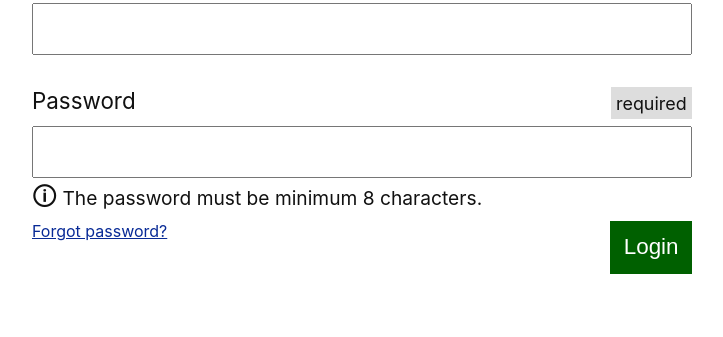
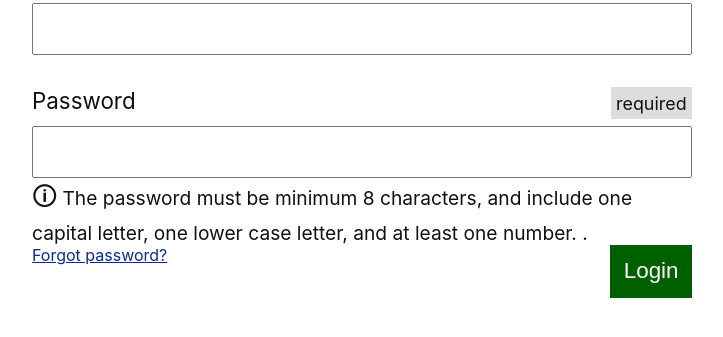
Before and after one commit to mohsenmahjoobnia/Access_m, a plain HTML site: page index.html in a window 1280 px wide. Shown: the part 117-454 px from the top of the page, without its empty margins (278-1001 px from the left). Drawn offline with Linux system fonts and the light colour scheme.

Commit message:
Update index.html

```diff
--- a/index.html
+++ b/index.html
@@ -25,7 +25,8 @@
                 <span class="form_required">required</span>
             </label>
             <input class="form_input" id="password" type="password" name="password" required pattern="(?=.*\d)(?=.*[a-z])(?=.*[A-Z]).{8,}" title="Password must include one capital letter, one lower case letter, and at least one number." aria-describedby="passwordHint" autocomplete="current-password">
-            <p class="form_hint" id="passwordHint">The password must be minimum 8 characters.</p>
+            <p class="form_hint" id="passwordHint">The password must be minimum 8 characters, and include one capital letter, one lower case letter, and at least one number. .</p>
+
 
             <input class="form_submit" type="submit" value="Login">
             <a href="/forgotPassword">Forgot password?</a>
```
